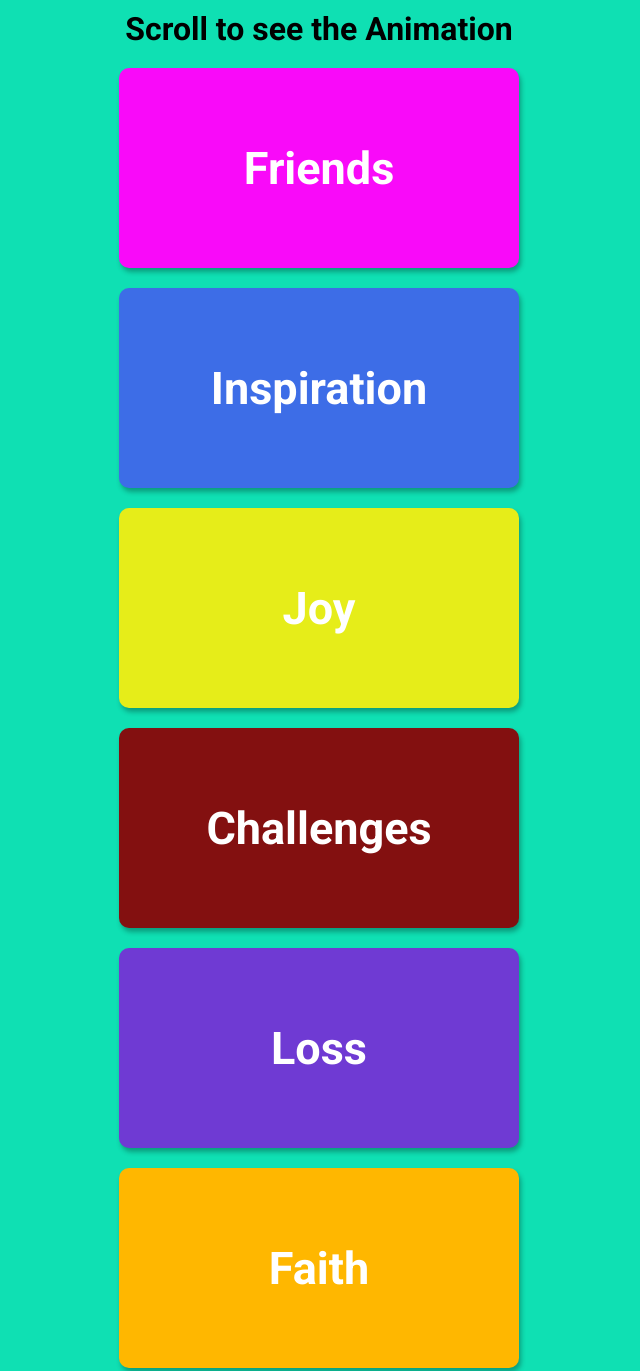
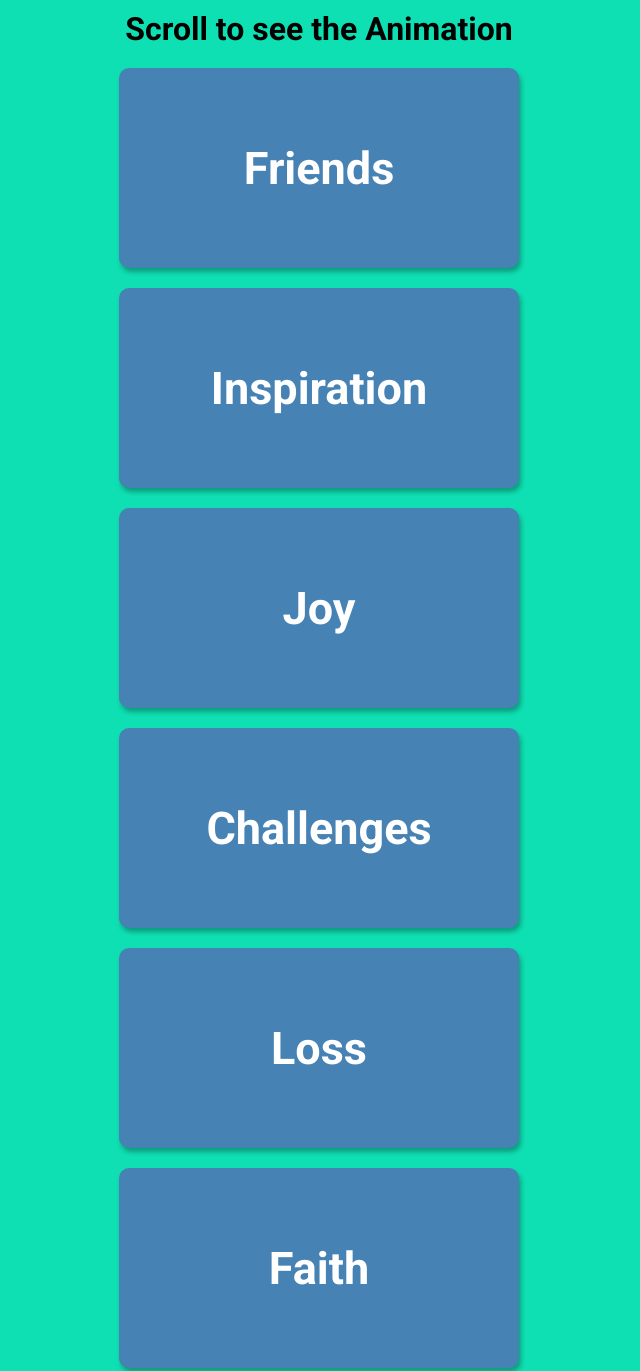
Before and after one commit to aarohimics/scroll-animation-original, a plain HTML site: page index.html in a window 1280 px wide. Shown: the top 1371 px of the page, without its empty margins (321-961 px from the left). Drawn offline with Linux system fonts and the light colour scheme.

Commit message:
made copy of p7 original

```diff
--- a/index.html
+++ b/index.html
@@ -8,16 +8,16 @@
 </head>
 <body>
     <h1>Scroll to see the Animation</h1>
-    <div class="box pink"><h2>Friends</h2></div>
-    <div class="box skyblue"><h2>Inspiration</h2></div>
-    <div class="box yellow"><h2>Joy</h2></div>
-    <div class="box brickred"><h2>Challenges</h2></div>
-    <div class="box purple"><h2>Loss</h2></div>
-    <div class="box gold"><h2>Faith</h2></div>
-    <div class="box bronze"><h2>Success</h2></div>
-    <div class="box green"><h2>Finances</h2></div>
-    <div class="box darkblue"><h2>Pride</h2></div>
-    <div class="box salmon"><h2>Fun</h2></div>
+    <div class="box"><h2>Friends</h2></div>
+    <div class="box"><h2>Inspiration</h2></div>
+    <div class="box"><h2>Joy</h2></div>
+    <div class="box"><h2>Challenges</h2></div>
+    <div class="box"><h2>Loss</h2></div>
+    <div class="box"><h2>Faith</h2></div>
+    <div class="box"><h2>Success</h2></div>
+    <div class="box"><h2>Finances</h2></div>
+    <div class="box"><h2>Pride</h2></div>
+    <div class="box"><h2>Fun</h2></div>
     <script src="script.js"></script>
 </body>
 </html>
--- a/style.css
+++ b/style.css
@@ -45,43 +45,3 @@ h1 {
 .box h2 {
   font-size: 45px;
 }
-
-.pink {
-  background-color: rgb(249, 10, 249);
-}
-
-.skyblue {
-  background-color: rgb(61, 109, 231);
-}
-
-.yellow {
-  background-color: rgb(230, 237, 25);
-}
-
-.brickred {
-  background-color: rgb(131, 16, 16);
-}
-
-.purple {
-  background-color: rgb(111, 58, 211);
-}
-
-.gold {
-  background-color: rgb(255, 183, 0);
-}
-
-.bronze {
-  background-color: rgb(196, 160, 52);
-}
-
-.green {
-  background-color: rgb(20, 119, 20);
-}
-
-.darkblue {
-  background-color: rgb(7, 7, 74);
-}
-
-.salmon {
-  background-color: rgb(205, 106, 95);
-}
```
